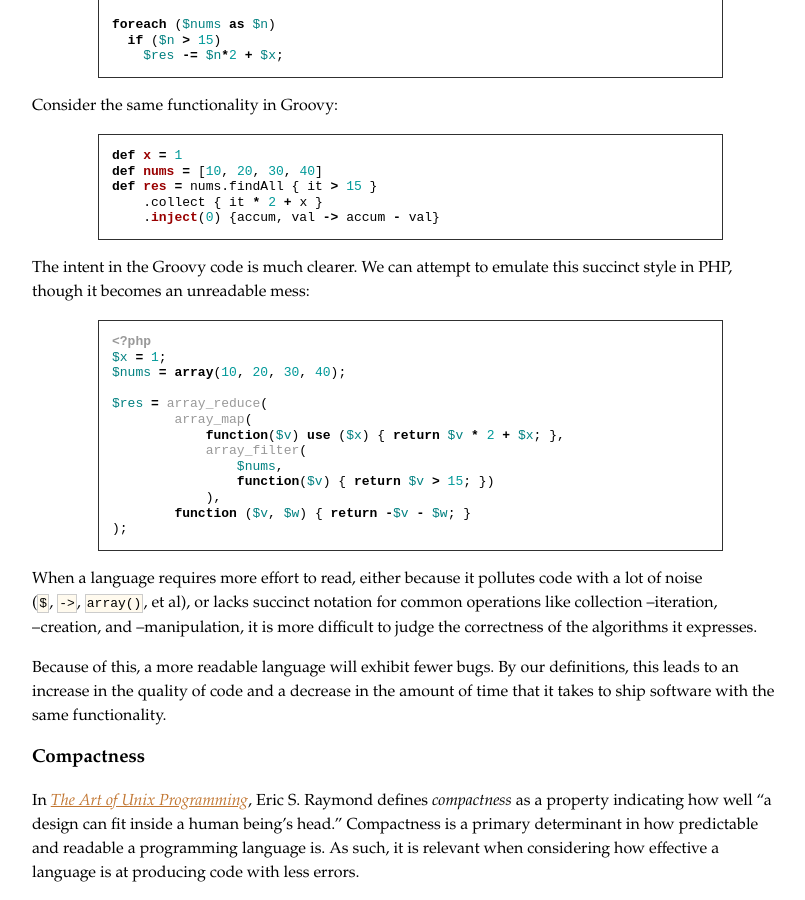
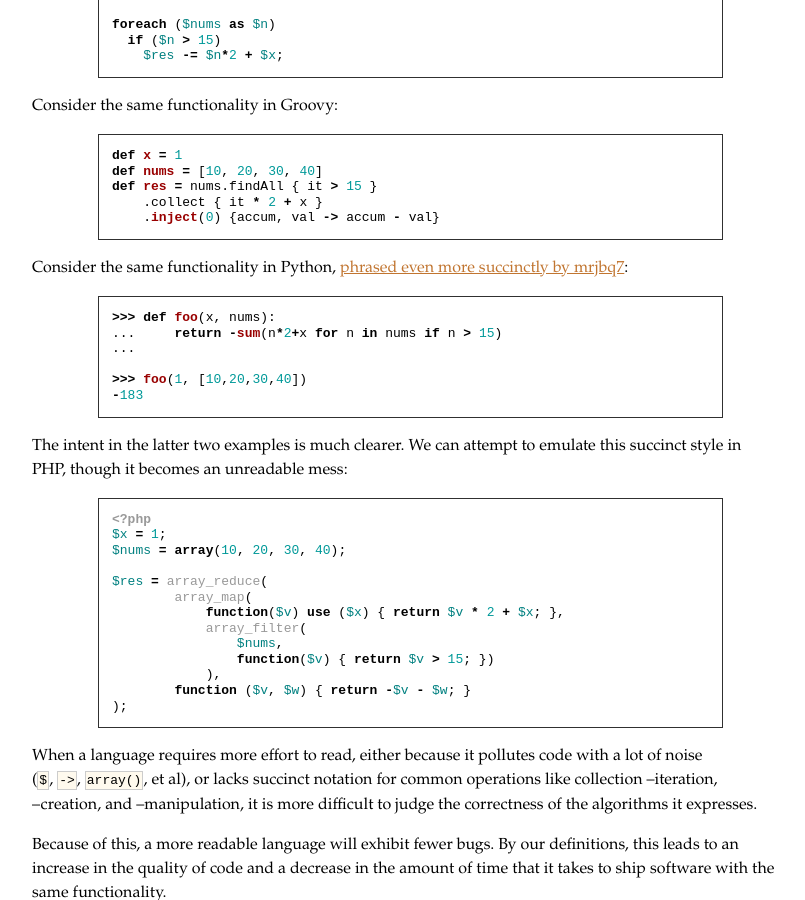
Before and after one commit to jamesob/jamesob.github.io, a Jekyll site: the page built from _posts/2012-2-11-language-matters.md, in a window 1280 px wide and 900 px high, scrolled down 4331 px. Shown: the whole window, without its empty margins (254-1059 px from the left). Built offline with Jekyll 4.4.1, drawn with Linux system fonts in a browser that asks for light colours; comment, search, counter and statistics services are not loaded.

Commit message:
great python example by mrjbq7

```diff
--- a/_posts/2012-2-11-language-matters.md
+++ b/_posts/2012-2-11-language-matters.md
@@ -250,8 +250,19 @@ def res = nums.findAll { it > 15 }
     .inject(0) {accum, val -> accum - val}
 {% endhighlight %}
 
-The intent in the Groovy code is much clearer. We can attempt to emulate this
-succinct style in PHP, though it becomes an unreadable mess:
+Consider the same functionality in Python, [phrased even more succinctly by
+mrjbq7](http://re-factor.blogspot.com/2012/02/readability.html):
+{% highlight python %}
+>>> def foo(x, nums):
+...     return -sum(n*2+x for n in nums if n > 15)
+...
+
+>>> foo(1, [10,20,30,40])
+-183
+{% endhighlight %}
+
+The intent in the latter two examples is much clearer. We can attempt to emulate
+this succinct style in PHP, though it becomes an unreadable mess:
 
 {% highlight php %}
 <?php
```
